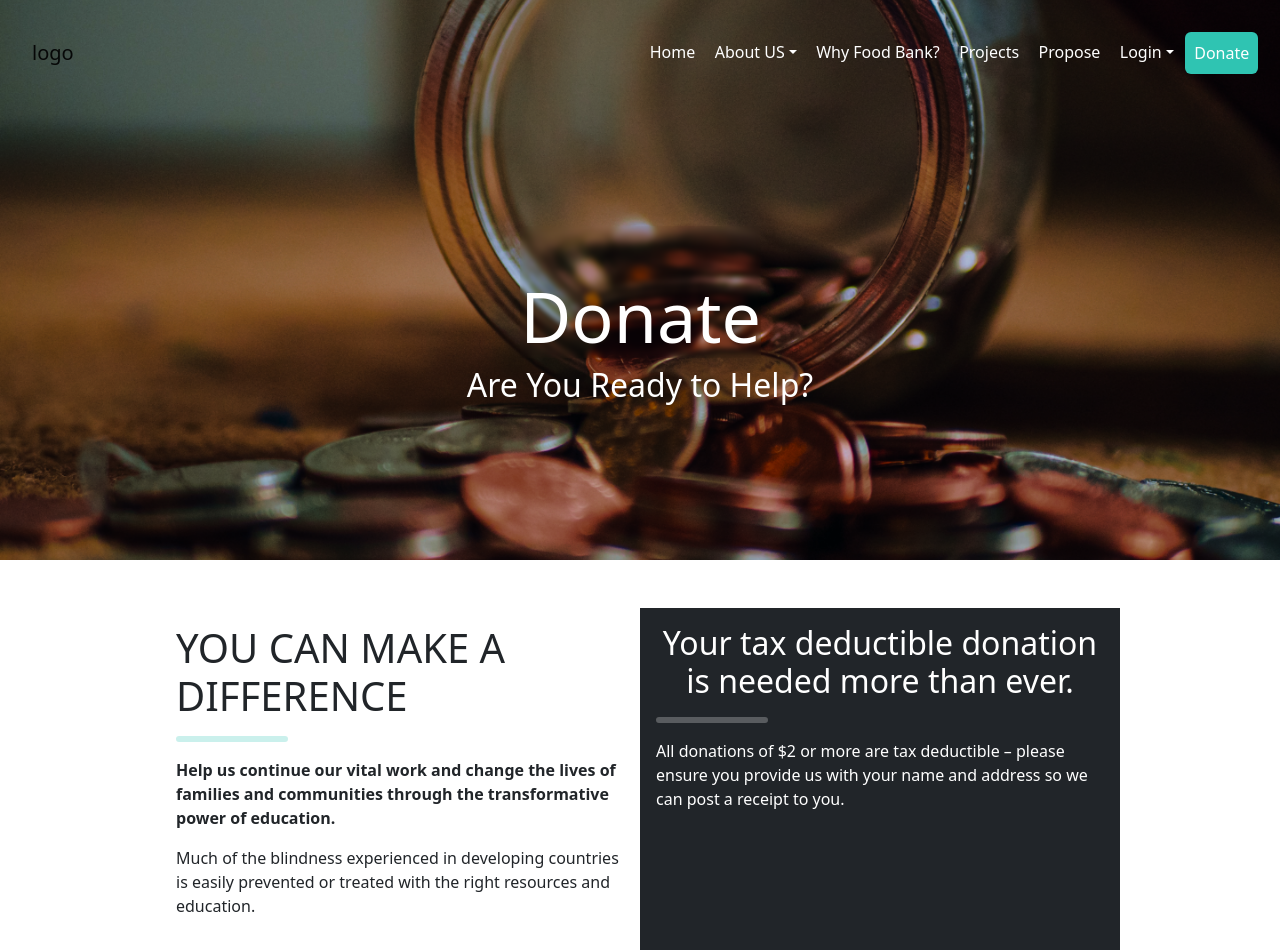
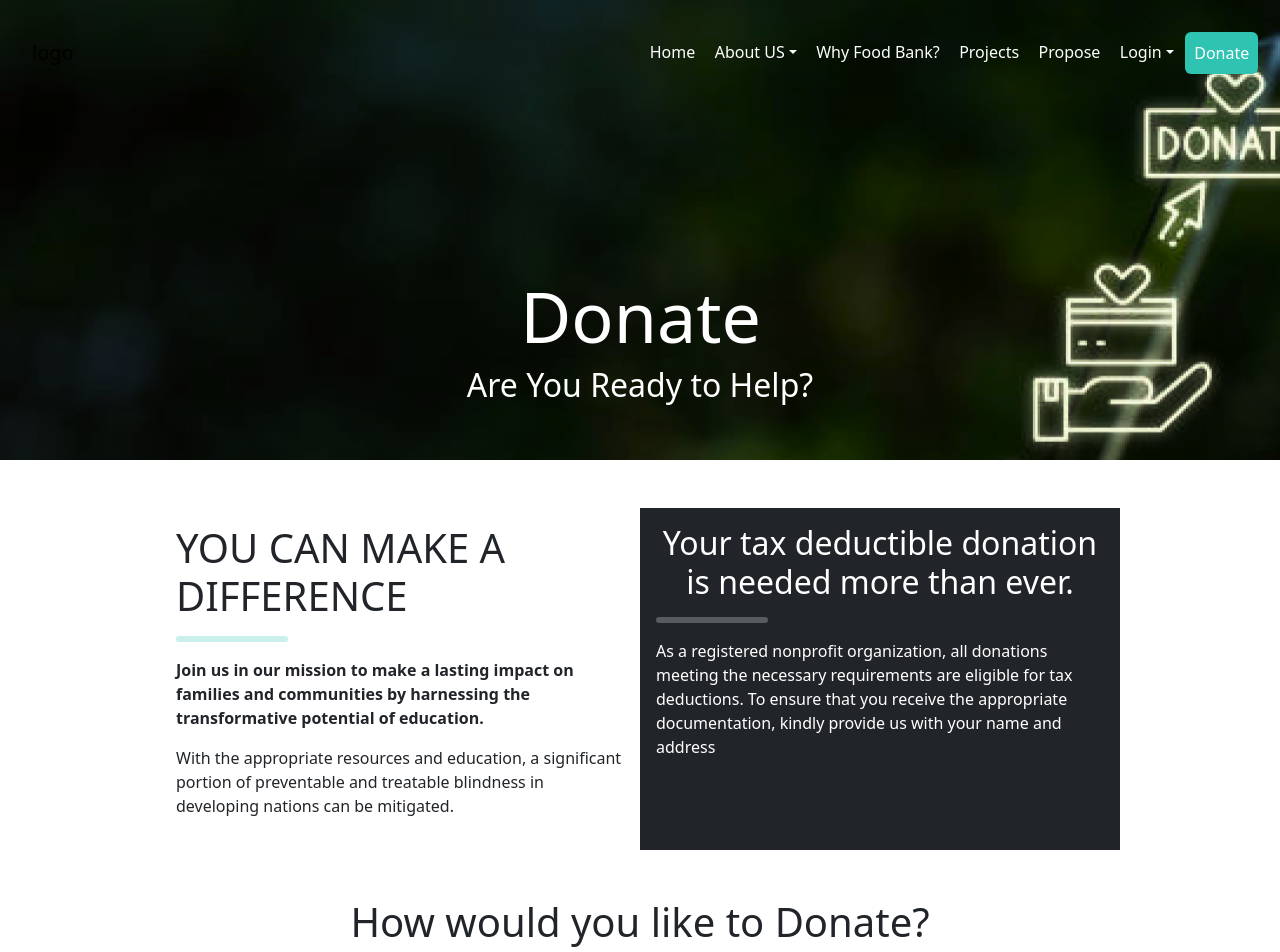
Before and after one commit to ingenious-it/food-bank, a React (Create React App) app in the folder client/: page /donate in a window 1280 px wide. Shown: the top 952 px of the page. Built offline with nearby package versions, Linux system fonts and the light colour scheme.

Commit message:
donation revisit

```diff
--- a/client/src/components/Donate.css
+++ b/client/src/components/Donate.css
@@ -69,6 +69,10 @@
 .bg-image-propose{
   background-image: url('../images/image161.png');
 }
+.bg-image-donate{
+  background-image: url('../images/image312.png');
+
+}
 .error{
   color: #2fc4b2;
   font-size: smaller;
--- a/client/src/components/Donate.jsx
+++ b/client/src/components/Donate.jsx
@@ -16,7 +16,7 @@ const Donate = () => {
                      animate={{width:"100vw"}}
                      exit={{x:window.innerWidth, transition:{duration:0.1}}}
         >
-        <div className="bg-image-contact">
+        <div className="bg-image-donate">
 
         <Nav/>
 
@@ -31,16 +31,16 @@ const Donate = () => {
 
           <div className='d-flex justify-content-center'>
           <div className='lcontainer d-flex justify-content-around mt-5 w-75 '>
-            <div className='scontainer p-3'>
+            <div className='scontainer p-3 text-justify'>
                 <h1>YOU CAN MAKE A DIFFERENCE</h1>
                 <hr className='w-25'/>
-                <p><b>Help us continue our vital work and change the lives of families and communities through the transformative power of education.</b></p>
-                <p>Much of the blindness experienced in developing countries is easily prevented or treated with the right resources and education.</p>
+                <p><b>Join us in our mission to make a lasting impact on families and communities by harnessing the transformative potential of education.</b></p>
+                <p>With the appropriate resources and education, a significant portion of preventable and treatable blindness in developing nations can be mitigated.</p>
             </div>
             <div className='scontainer2 bg-dark text-white p-3 '>
                 <h2>Your tax deductible donation is needed more than ever.</h2>
                 <hr className='w-25 '/>
-                <p>All donations of $2 or more are tax deductible – please ensure you provide us with your name and address so we can post a receipt to you.</p>
+                <p>As a registered nonprofit organization, all donations meeting the necessary requirements are eligible for tax deductions. To ensure that you receive the appropriate documentation, kindly provide us with your name and address</p>
             </div>
 
 
@@ -50,8 +50,8 @@ const Donate = () => {
           <div className='d-flex justify-content-center mt-5'>
             <div className='d-flex justify-content-center w-75 flex-column'>
                     <div className='text-center'>
-                    <h1>How would you like to donate?</h1>
-                    <p>By making a greater contribution of $100, $250 or $1,000, much more can be achieved through the education of eye care professionals and the upgrading of eye centres to sustainably address preventable blindness. Our donation portal is safe and secure.</p>
+                    <h1>How would you like to Donate?</h1>
+                    <p>In our efforts to alleviate hunger and improve food security, every contribution counts. By making a donation, no matter the amount, you can directly impact the lives of individuals and communities facing food insecurity. Together, we can work towards reducing hunger and ensuring that everyone has access to nutritious meals.</p>
 
                     </div>
 
```
Also changed, not shown: client/src/images/image312.png (added).
